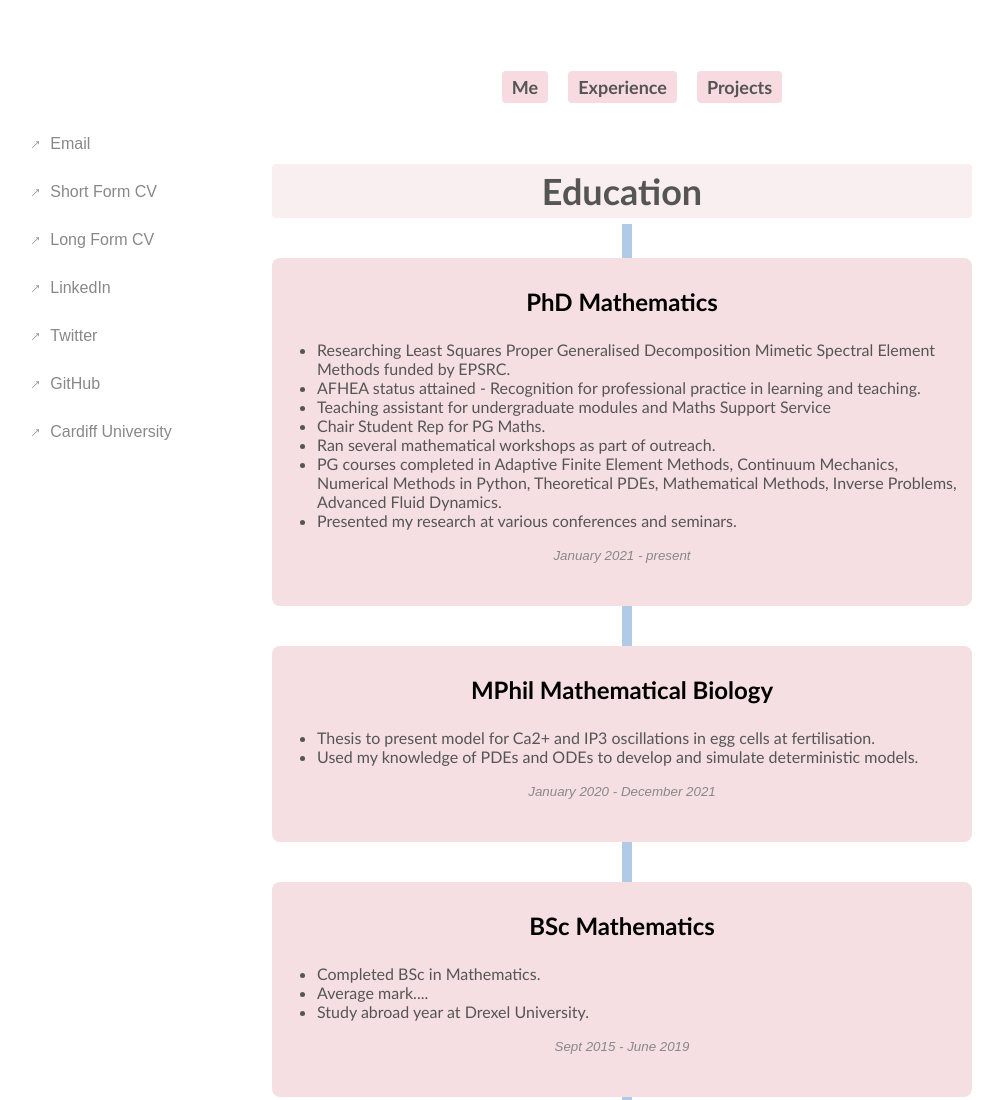
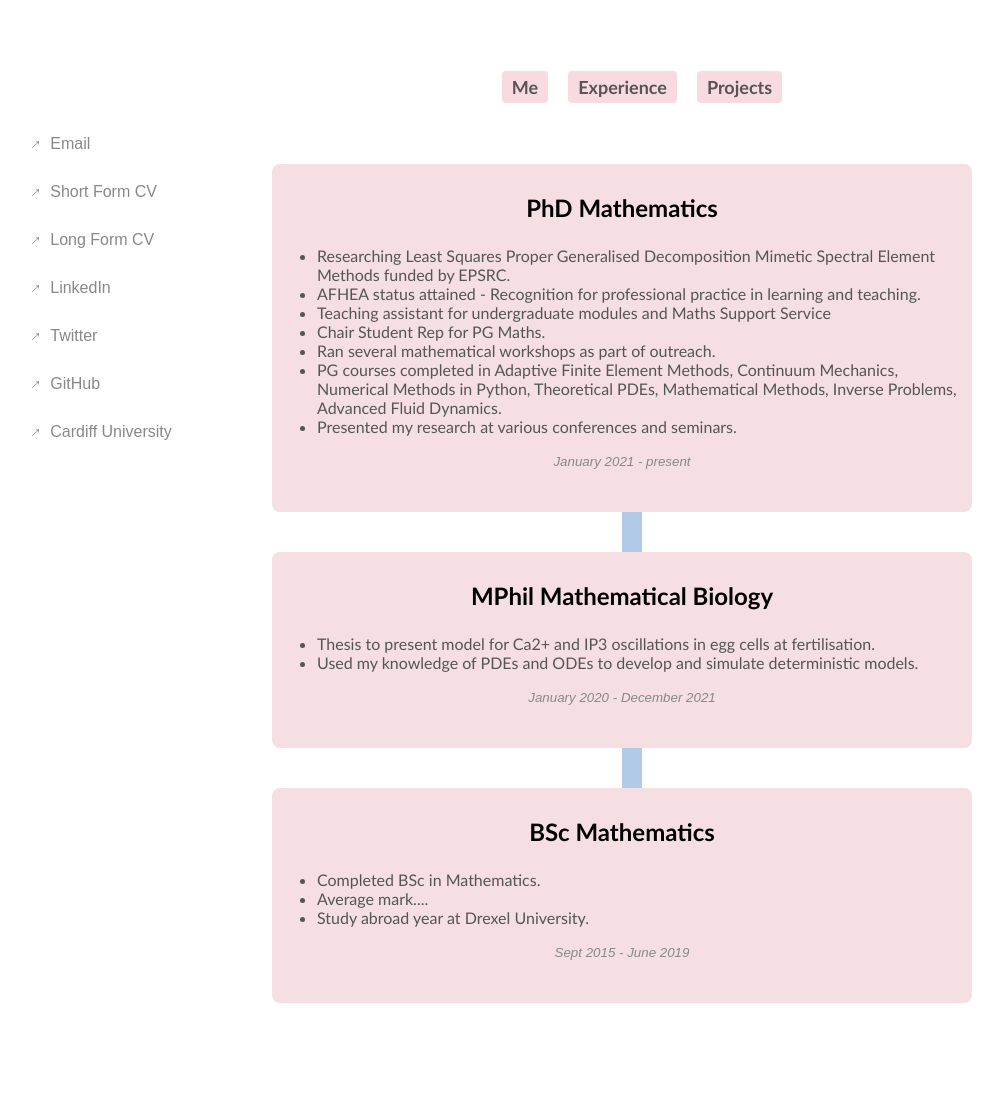
Before and after one commit to laylaksn/portfolio, a website: page experience.html in a window 1280 px wide. Shown: the top 1100 px of the page, without its empty margins (18-1021 px from the left). After the commit the page ends 1053 px from the top, so only its background shows below. Drawn offline with Linux system fonts and the light colour scheme.

Commit message:
proj page

```diff
--- a/experience.html
+++ b/experience.html
@@ -15,13 +15,6 @@
           <!-- Add other navigation links as needed -->
         </ul>
       </nav>
-
-      <!-- Experience Section -->
-      <div class="experience-section">
-        <h1 id="education-top">
-          Education
-        </h1>
-
         <!-- Timeline -->
         <div class="timeline">
           <div class="pointer"></div>
--- a/style.css
+++ b/style.css
@@ -9,22 +9,6 @@
     margin-bottom: 50px;
     font-family: sans-serif;
     text-align: center;
-  }
-
-  #education-top {
-    text-decoration: none;
-    font-family: 'Gill Sans', 'Gill Sans MT', Calibri, 'Trebuchet MS', sans-serif;
-    color: #555;
-    font-size: 36px;
-    font-weight: bold;
-    padding: 5px 20px;
-    border-radius: 4px;
-    background-color: rgb(249, 239, 241);
-    max-width: 85%;
-    text-align: center;
-    margin: 40px;
-    margin-inline: 50px;
-
   }
 
   p {
@@ -139,39 +123,12 @@
 
 .timeline {
   position: absolute;
-  top: 60px;
+  top: 200px;
   left: 50%;
-  width: 10px;
+  width: 20px;
   height: 100%;
   background-color: #b1cae7;
   /* transform: translateX(-50%); /* Add this line */
-}
-
-.pointer {
-  position: absolute;
-  top: 50%;
-  width: 40px;
-  height: 40px;
-  background-color: rgb(144, 144, 223);
-  border-radius: 50%;
-  transform: translate(-50%, -50%); /* Adjusted this line */
-}
-
-.pointer:nth-child(1) {
-  left: 50%;
-  transform: translateX(-50%) translateY(-50%) rotate(-45deg); /* Add this line */
-}
-
-.pointer:nth-child(2) {
-  left: 50%;
-  top: 25%;
-  transform: translateX(-50%) translateY(-50%) rotate(-45deg); /* Add this line */
-}
-
-.pointer:nth-child(3) {
-  left: 50%;
-  bottom: 25%;
-  transform: translateX(-50%) translateY(-50%) rotate(-45deg); /* Add this line */
 }
 
 .section {
```
Also changed, not shown: projects.html (+3 -3 lines).
